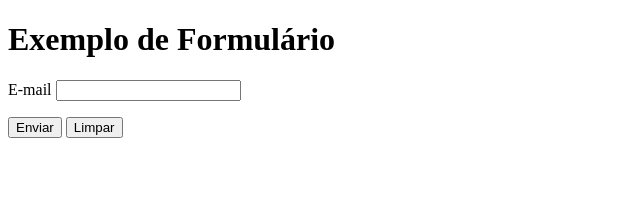
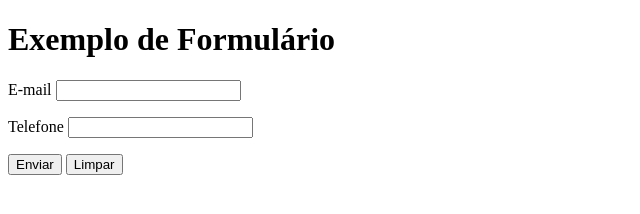
Before and after one commit to FilipeGPaganoto/html-css, a plain HTML site: page Exercícios/ex025/form004.html in a window 1280 px wide. Shown: the whole page, without its empty margins (0-640 px from the left). Drawn offline with Linux system fonts and the light colour scheme.

Commit message:
Adicionei telefone ao formulário

```diff
--- a/Exercícios/ex025/form004.html
+++ b/Exercícios/ex025/form004.html
@@ -13,6 +13,12 @@
         <input type="email" name="email" id="iemail" autocomplete="email">
     </p>
 
+
+    <p>
+        <label for="itel">Telefone</label>
+        <input type="tel" name="tel" id="itel" autocomplete="tel">
+    </p>
+
     <p>
         <input type="submit" value="Enviar">
         <input type="reset" value="Limpar">
```
